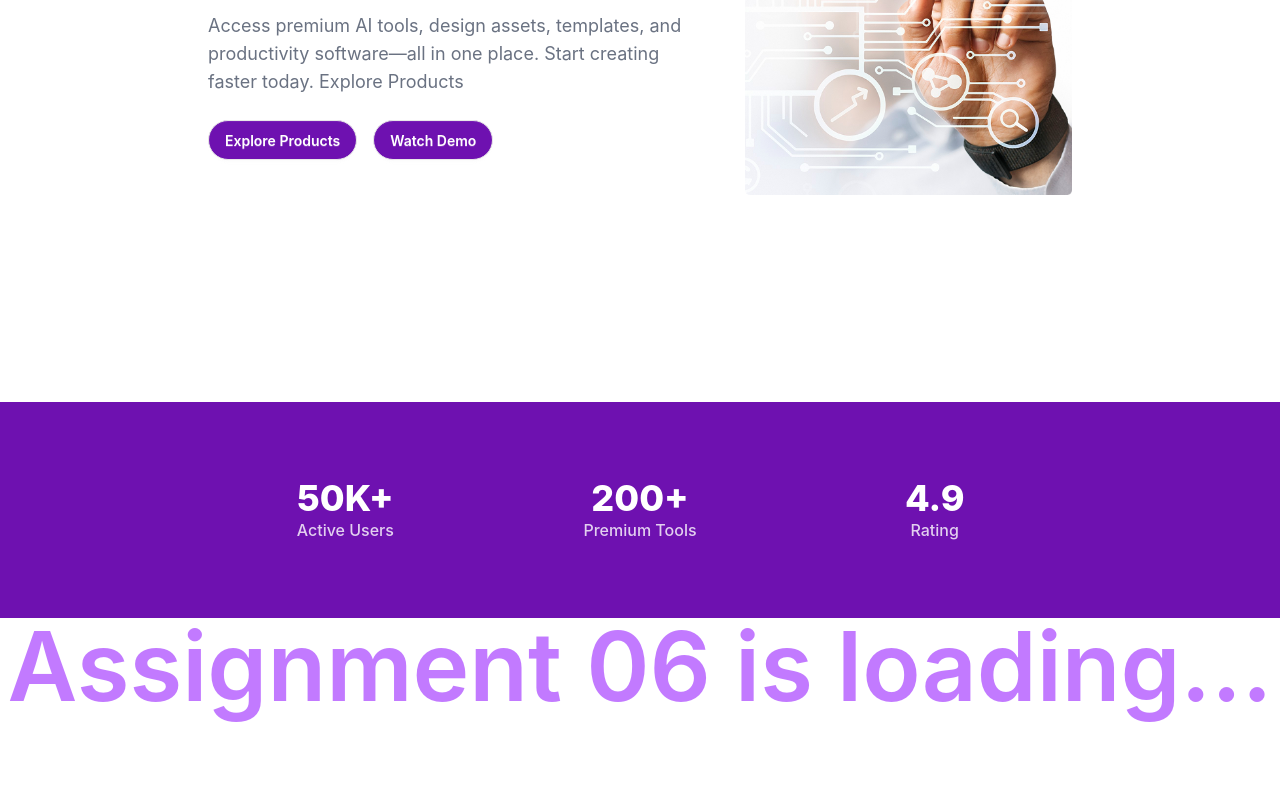
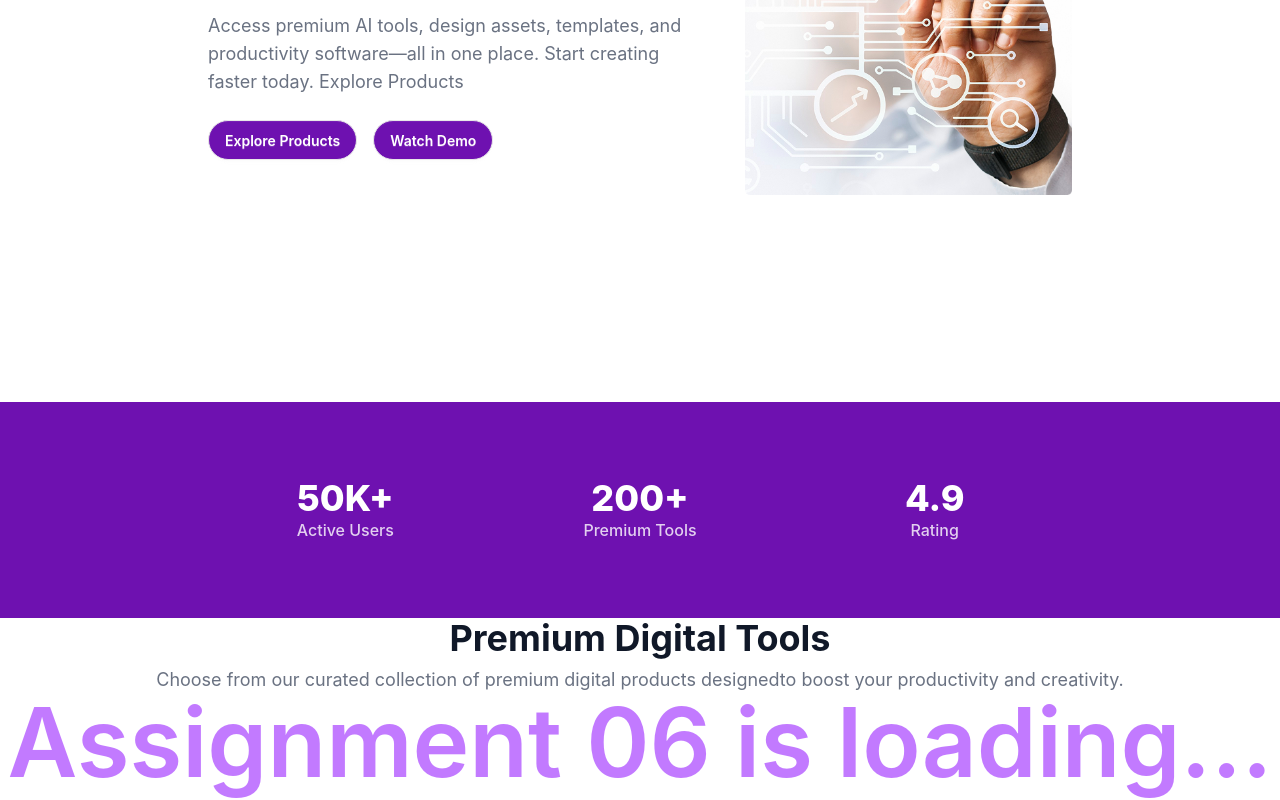
Before and after one commit to moziful/Assignment-06, a React (Vite) app: page / in a window 1280 px wide. Shown: the part 463-1263 px from the top of the page. Before the commit the page ends 1187 px from the top, so only its background shows below. Built offline with nearby package versions, Linux system fonts and the light colour scheme.

Commit message:
Heading component Created

```diff
--- a/src/App.jsx
+++ b/src/App.jsx
@@ -1,4 +1,5 @@
 import './App.css'
+import Heading from './components/heading';
 import Hero from './components/hero';
 import Navbar from './components/navbar';
 import Stats from './components/stats';
@@ -9,6 +10,7 @@ function App() {
     <Navbar />
     <Hero />
     <Stats />
+    <Heading heading="Premium Digital Tools" subheading="Choose from our curated collection of premium digital products designedto boost your productivity and creativity." />
 <h1 class="text-8xl text-center font-semibold text-purple-400">Assignment 06 is loading...</h1>
 </>
   );
--- /dev/null
+++ b/src/components/heading.jsx
@@ -0,0 +1,12 @@
+import React from 'react';
+
+function Heading({ heading, subheading }) {
+  return (
+    <div className='mx-auto text-center'>
+      <h1 className="text-4xl font-bold text-gray-900">{heading}</h1>
+      <p className="text-lg text-gray-500 mt-2">{subheading}</p>
+    </div>
+  );
+}
+
+export default Heading
```
